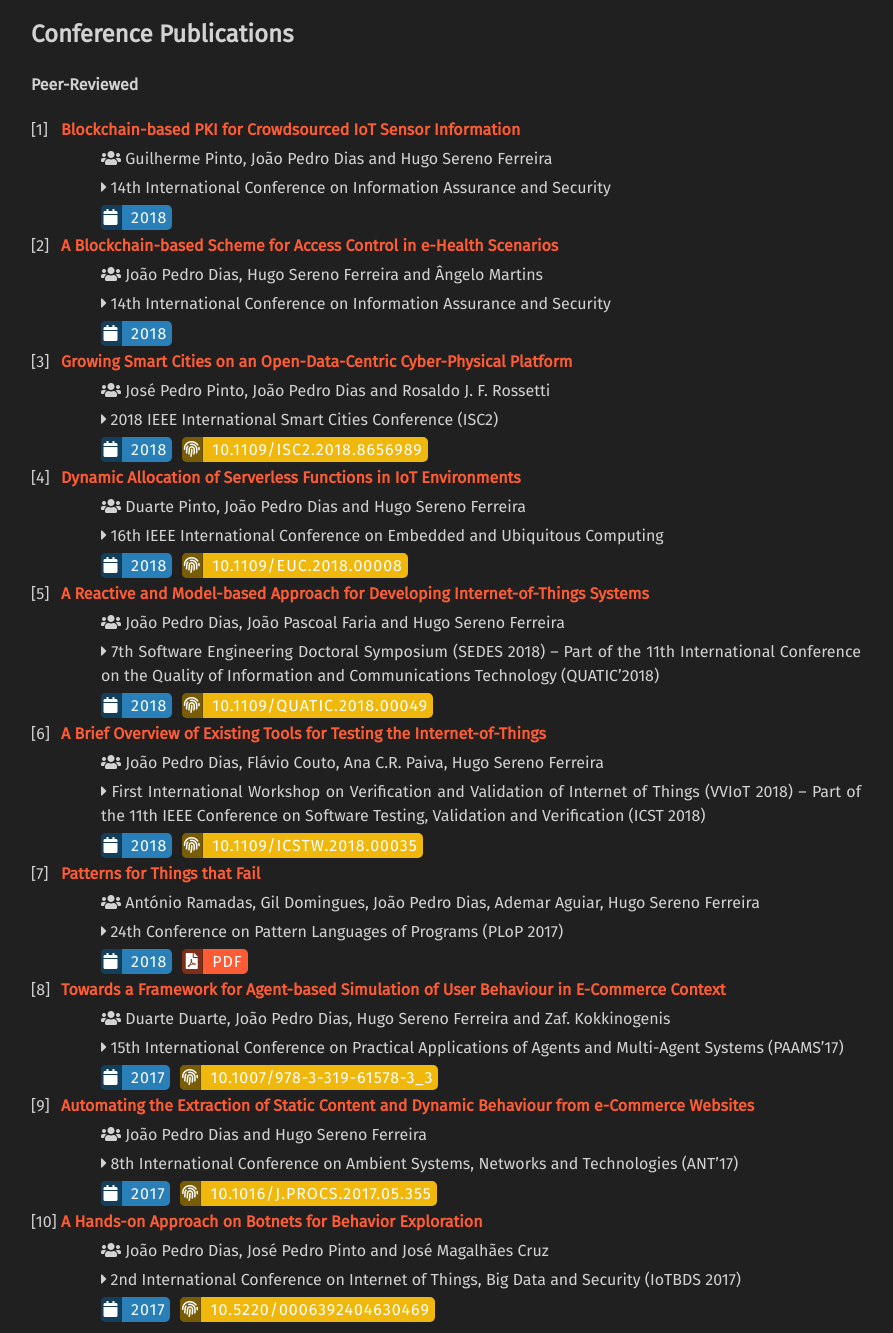
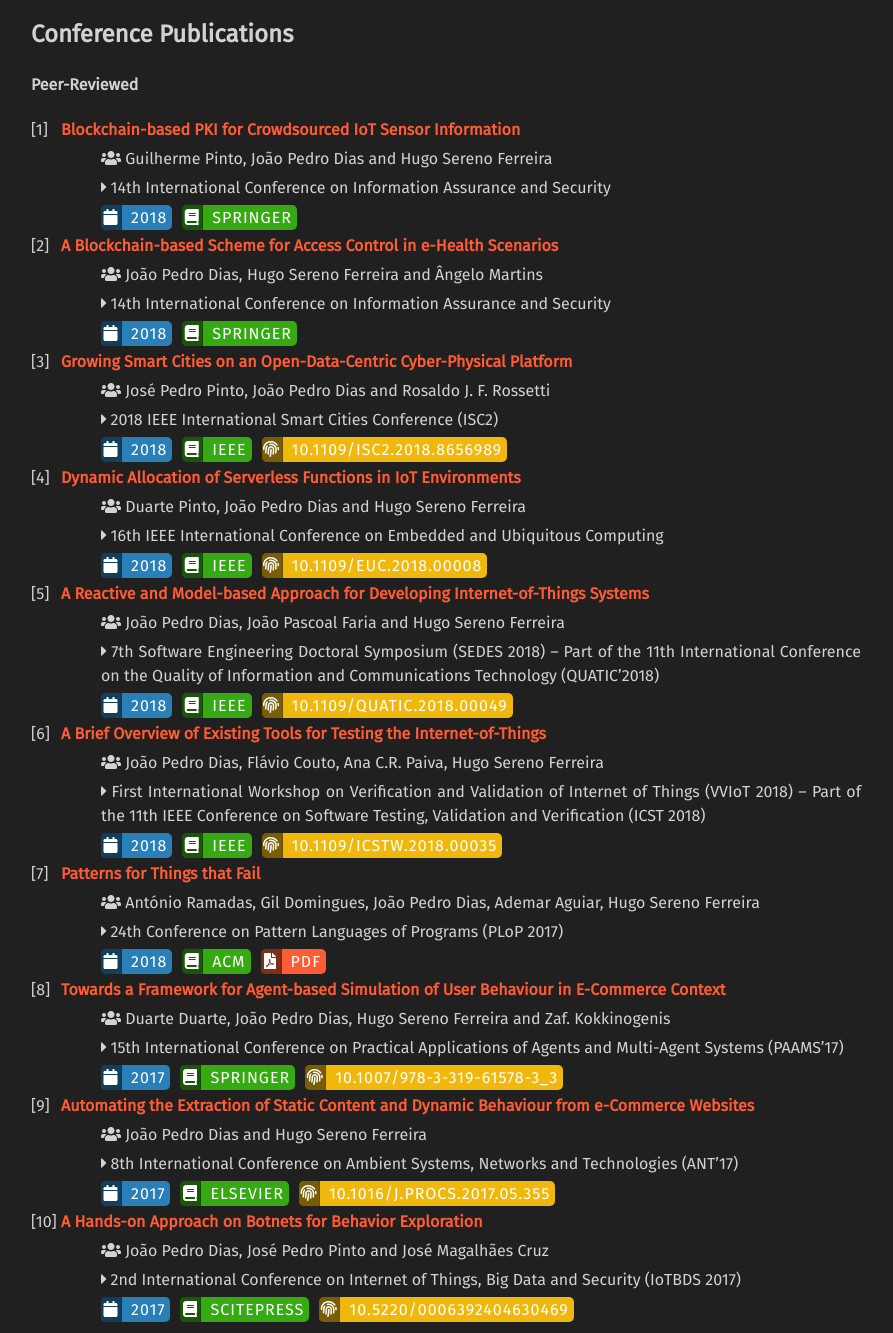
Before and after one commit to jpdias/jpdias.github.io, a Jekyll site: the page built from publications.md, in a window 1280 px wide, cut to the strip 130-1463 px from the top of the page. Shown: the whole strip, without its empty margins (179-1072 px from the left). Built offline with Jekyll 4.4.1, drawn with Linux system fonts in a browser that asks for light colours; nearby versions of some CDN libraries; our own code applies the rules of GitHub Pages for plain Markdown files.

Commit message:
publishers and badges

```diff
--- a/_data/publications.yml
+++ b/_data/publications.yml
@@ -4,12 +4,14 @@ confs:
     conference: "14th International Conference on Information Assurance and Security"
     year: 2018
     url: "/404"
+    pub: Springer
 
   - title: "A Blockchain-based Scheme for Access Control in e-Health Scenarios"
     authors: "João Pedro Dias, Hugo Sereno Ferreira and Ângelo Martins"
     conference: "14th International Conference on Information Assurance and Security"
     year: 2018
     url: "/404"
+    pub: Springer
 
   - title: "Growing Smart Cities on an Open-Data-Centric Cyber-Physical Platform"
     authors: " José Pedro Pinto, João Pedro Dias and Rosaldo J. F. Rossetti"
@@ -17,6 +19,7 @@ confs:
     year: 2018
     url: "https://doi.org/10.1109/ISC2.2018.8656989"
     doi: 10.1109/ISC2.2018.8656989
+    pub: IEEE
 
   - title: "Dynamic Allocation of Serverless Functions in IoT Environments"
     authors: "Duarte Pinto, João Pedro Dias and Hugo Sereno Ferreira"
@@ -24,6 +27,7 @@ confs:
     year: 2018
     url: "http://doi.org/10.1109/EUC.2018.00008"
     doi: 10.1109/EUC.2018.00008
+    pub: IEEE
 
   - title: "A Reactive and Model-based Approach for Developing Internet-of-Things Systems"
     authors: "João Pedro Dias, João Pascoal Faria and Hugo Sereno Ferreira"
@@ -31,6 +35,7 @@ confs:
     year: 2018
     url: "http://doi.org/10.1109/QUATIC.2018.00049"
     doi: 10.1109/QUATIC.2018.00049
+    pub: IEEE
 
   - title: "A Brief Overview of Existing Tools for Testing the Internet-of-Things"
     authors: "João Pedro Dias, Flávio Couto, Ana C.R. Paiva, Hugo Sereno Ferreira"
@@ -38,6 +43,7 @@ confs:
     year: 2018
     url: "http://doi.org/10.1109/ICSTW.2018.00035"
     doi: 10.1109/ICSTW.2018.00035
+    pub: IEEE
 
   - title: "Patterns for Things that Fail"
     authors: "António Ramadas, Gil Domingues, João Pedro Dias, Ademar Aguiar, Hugo Sereno Ferreira"
@@ -45,6 +51,7 @@ confs:
     year: 2018
     url: "https://dl.acm.org/citation.cfm?id=3290290"
     pdf: "https://www.hillside.net/plop/2017/papers/proceedings/papers/07-ramadas.pdf"
+    pub: ACM
 
   - title: "Towards a Framework for Agent-based Simulation of User Behaviour in E-Commerce Context"
     authors: "Duarte Duarte, João Pedro Dias, Hugo Sereno Ferreira and Zaf. Kokkinogenis"
@@ -52,6 +59,7 @@ confs:
     year: 2017
     url: "http://doi.org/10.1007/978-3-319-61578-3_3"
     doi: 10.1007/978-3-319-61578-3_3
+    pub: Springer
 
   - title: "Automating the Extraction of Static Content and Dynamic Behaviour from e-Commerce Websites"
     authors: "João Pedro Dias and Hugo Sereno Ferreira"
@@ -59,6 +67,7 @@ confs:
     year: 2017
     url: "http://doi.org/10.1016/j.procs.2017.05.355"
     doi: 10.1016/j.procs.2017.05.355
+    pub: Elsevier
 
   - title: "A Hands-on Approach on Botnets for Behavior Exploration"
     authors: "João Pedro Dias, José Pedro Pinto and José Magalhães Cruz"
@@ -66,6 +75,7 @@ confs:
     year: 2017
     url: "http://doi.org/10.5220/0006392404630469"
     doi: 10.5220/0006392404630469
+    pub: SCITEPRESS
 
 informal:
   - title: "State of the Software Development Life-Cycle for the Internet-of-Things"
--- a/_sass/_style.scss
+++ b/_sass/_style.scss
@@ -291,6 +291,11 @@ ul.pager li {
     color: rgb(255, 255, 255);
 }
 
+.shield-green {
+    background-color: rgb(53, 170, 18);
+    color: rgb(255, 255, 255);
+}
+
 .shield span {
   position: absolute;
   text-align: center;
--- a/publications.md
+++ b/publications.md
@@ -15,7 +15,7 @@ layout: default
   - <i class="fas fa-users"></i> {{ pub.authors }}
   - <i class="fas fa-caret-right"></i> {{ pub.conference }}
   - <span class="shield shield-blue"><span><i class="fas fa-calendar"></i></span>{{ pub.year }}</span>
-        {% if pub.doi %}<span class="shield shield-yellow"><span><i class="fas fa-fingerprint"></i></span>{{ pub.doi }}</span>{% endif %}{% if pub.pdf %}<a href="{{ pub.pdf }}" _target="blank" class="shield shield-red"><span><i class="fas fa-file-pdf"></i></span>PDF</a>{% endif %}<br>
+        {% if pub.pub %}<span class="shield shield-green"><span><i class="fas fa-book"></i></span>{{ pub.pub }}</span>{% endif %}{% if pub.doi %}<span class="shield shield-yellow"><span><i class="fas fa-fingerprint"></i></span>{{ pub.doi }}</span>{% endif %}{% if pub.pdf %}<a href="{{ pub.pdf }}" _target="blank" class="shield shield-red"><span><i class="fas fa-file-pdf"></i></span>PDF</a>{% endif %}<br>
 {% endfor %}
 
 ---
```
